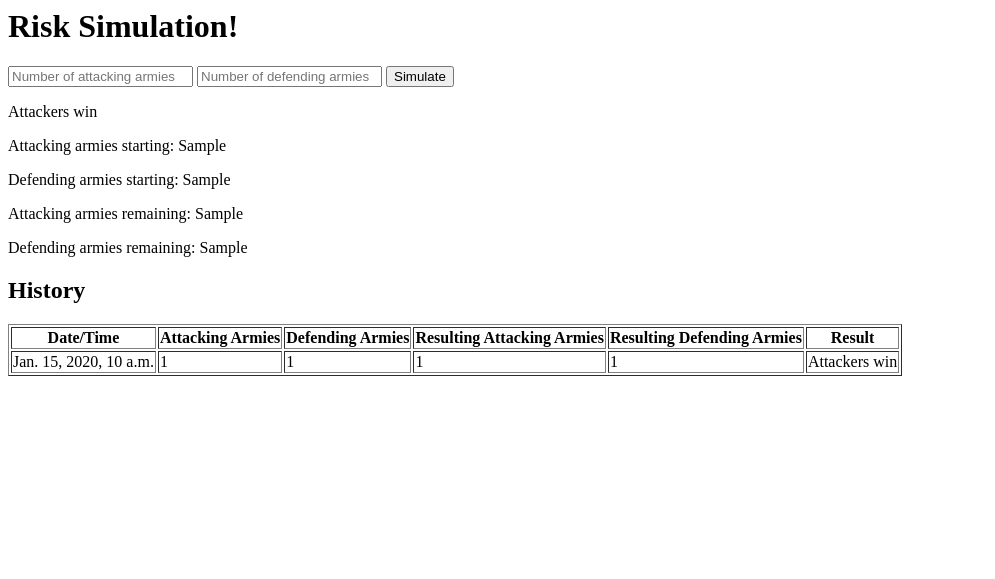
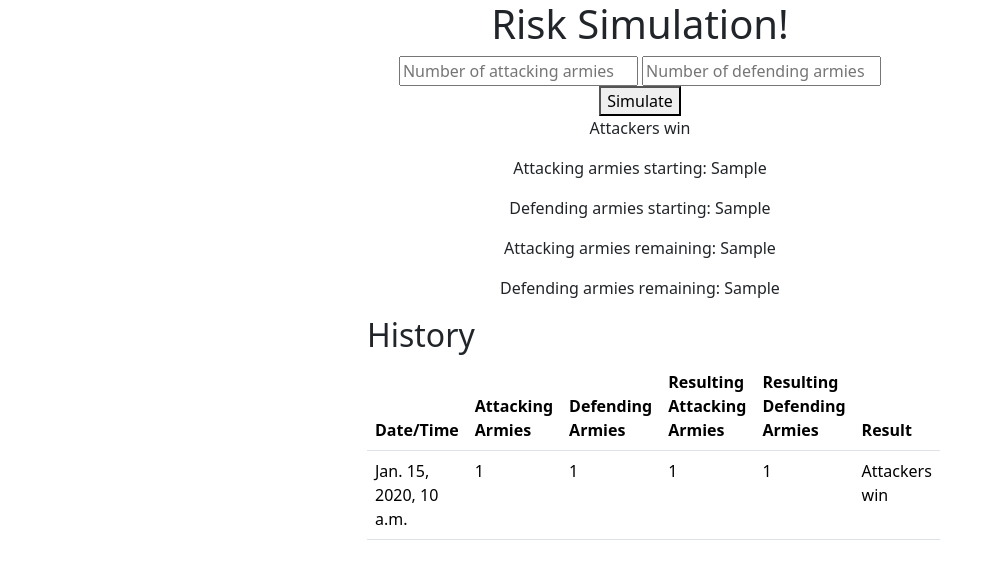
Before and after one commit to dutchovenbread/risk-battle-simulation, a Django app: template sims/templates/home.html in a window 1280 px wide. Shown: the top 579 px of the page, without its empty margins (0-995 px from the left). Run offline with Django 5.2, Linux system fonts and the light colour scheme; tables that the repository leaves empty hold one stand-in row (values such as "Sample post"); the template is opened without the code that fills it: values that come from a table or form of the project are taken from there, most other values are stand-ins (such as "Sample title", 1, 10 or a date in 2020); some libraries are stand-ins or nearby versions.

Commit message:
Set STATIC_ROOT in settings and disable admin. Add formatting.

```diff
--- a/functional_tests/tests.py
+++ b/functional_tests/tests.py
@@ -1,4 +1,4 @@
-from django.test import LiveServerTestCase
+from django.contrib.staticfiles.testing import StaticLiveServerTestCase
 from selenium import webdriver
 from selenium.webdriver.common.by import By
 from selenium.webdriver.common.keys import Keys
@@ -7,7 +7,7 @@ import unittest
 
 MAX_WAIT = 5
 
-class NewVisitorTest(LiveServerTestCase):
+class NewVisitorTest(StaticLiveServerTestCase):
 
   def setUp(self):
     self.browser = webdriver.Firefox()
--- a/sims/templates/home.html
+++ b/sims/templates/home.html
@@ -1,6 +1,15 @@
-<html>
+<!DOCTYPE html>
+<html lang="en">
+  <head>
     <title>Risk Simulation</title>
+    <meta charset="UTF-8">
+    <meta name="viewport" content="width=device-width, initial-scale=1.0">
+    <link href="/static/bootstrap/css/bootstrap.min.css" rel="stylesheet">
+  </head>
   <body>
+    <div class="container">
+      <div class="row justify-content-center">
+        <div class="col-lg-6 text-center">
           <h1>Risk Simulation!</h1>
           <form method="POST">
             <input name="attacking_armies" id="id_attacking_armies" placeholder="Number of attacking armies"/>
@@ -21,9 +30,13 @@
           {% if ending_defending_armies is not None %}
             <p id="id_defending_armies_remaining">Defending armies remaining: {{ ending_defending_armies }}</p>
           {% endif %}
+        </div>
+      </div>
+      <div class="row justify-content-center">
+        <div class="col-lg-6 ">
         {% if history %}
           <h2>History</h2>
-      <table id="id_history" border="1">
+          <table class="table" id="id_history" >
             <thead>
               <tr>
                 <th>Date/Time</th>
@@ -48,5 +61,8 @@
             </tbody>
           </table>
         {% endif %}
+        </div>
+      </div>
+    </div>
   </body>
 </html>
--- a/supersim/settings.py
+++ b/supersim/settings.py
@@ -31,7 +31,7 @@ ALLOWED_HOSTS = []
 # Application definition
 
 INSTALLED_APPS = [
-    "django.contrib.admin",
+    # "django.contrib.admin",
     "django.contrib.auth",
     "django.contrib.contenttypes",
     "django.contrib.sessions",
@@ -116,3 +116,4 @@ USE_TZ = True
 # https://docs.djangoproject.com/en/6.0/howto/static-files/
 
 STATIC_URL = "static/"
+STATIC_ROOT = BASE_DIR / "static"
```
Also changed, not shown: 1 other file. Lines whose indentation alone changed are shown as unchanged.
